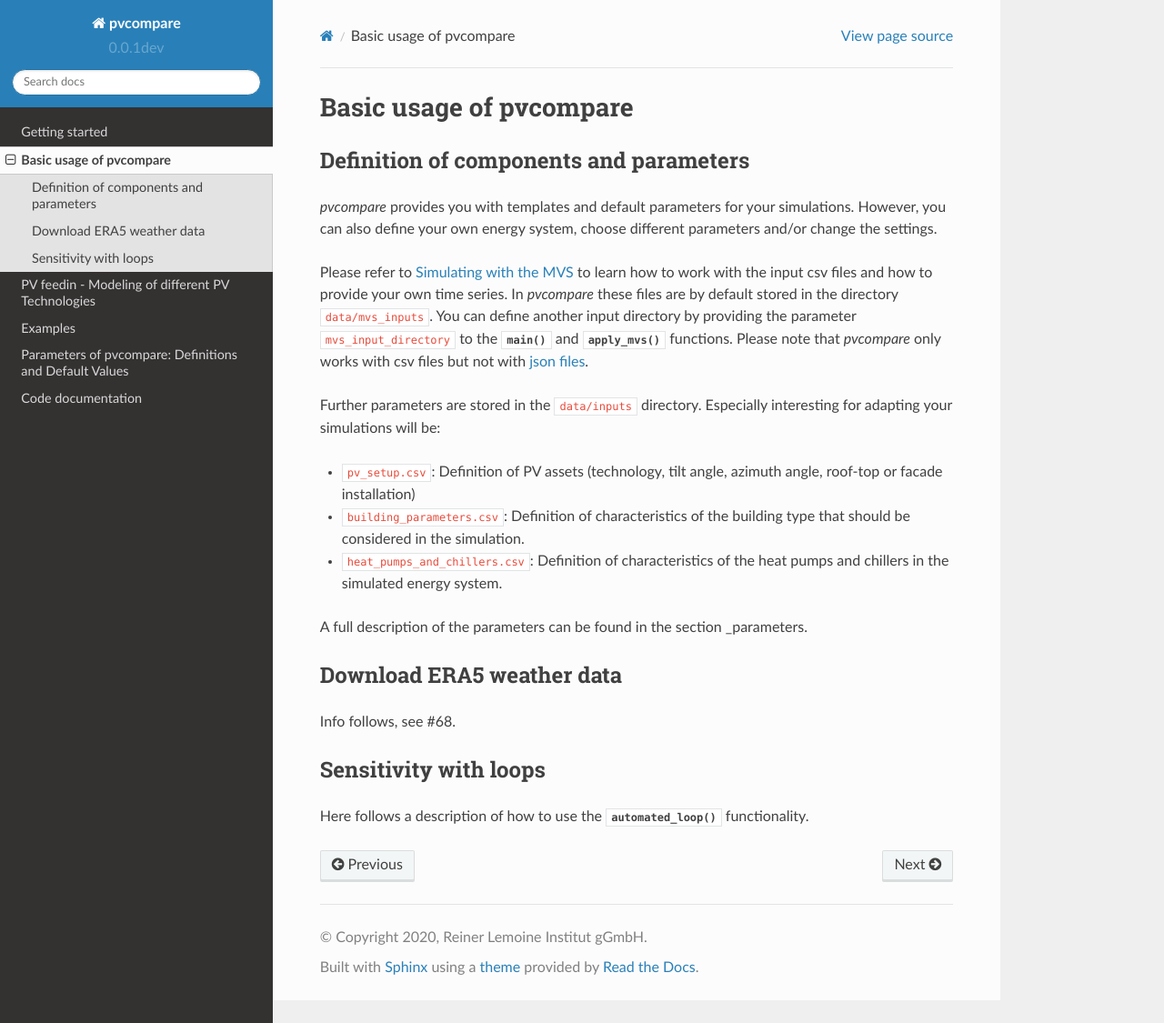
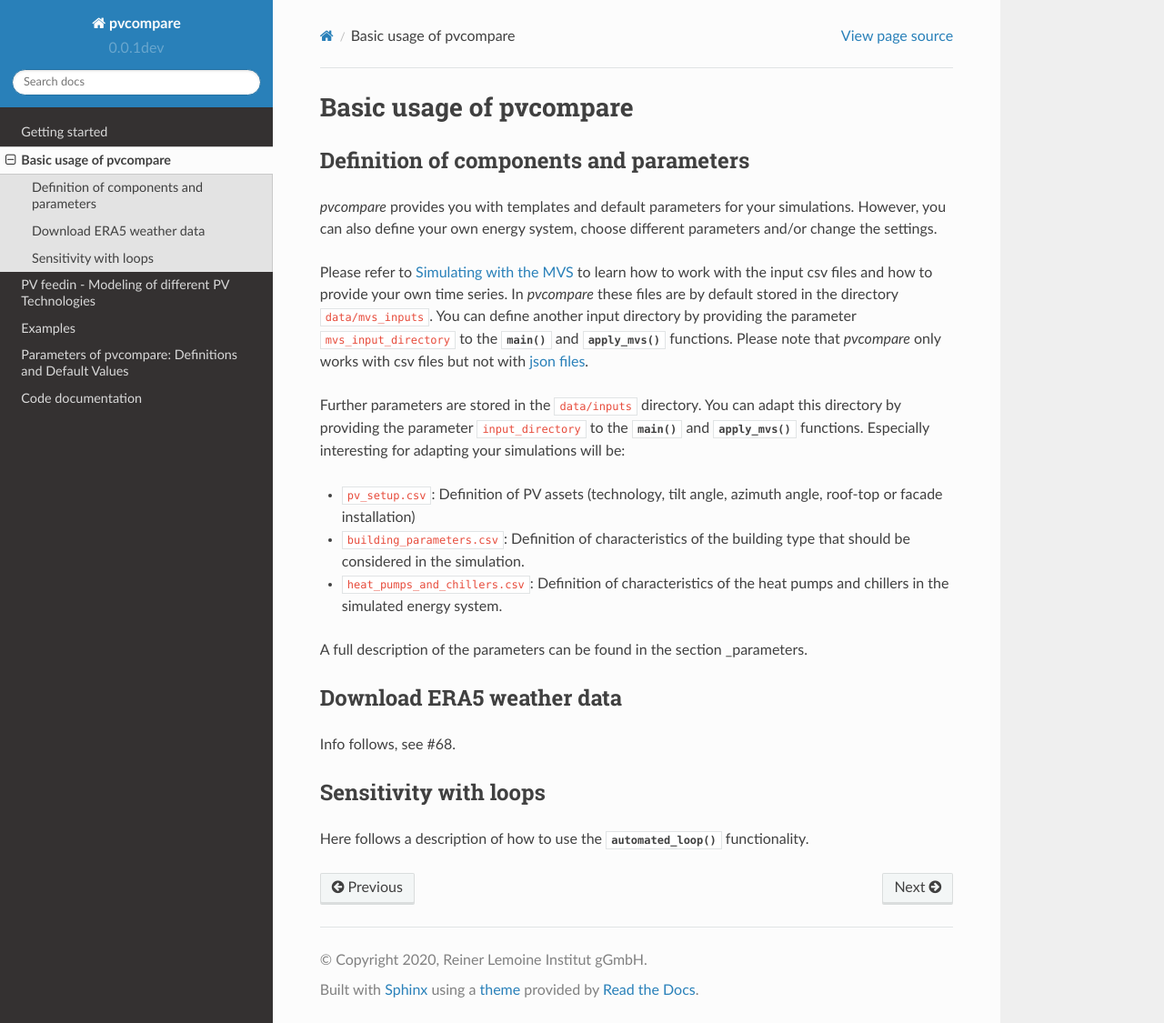
Before and after one commit to greco-project/pvcompare, a Sphinx documentation site: the page built from docs/basic_usage.rst, in a window 1280 px wide and 1125 px high. Shown: the whole window at 91% size. Built offline with Sphinx 7.4.7 and the Read the Docs theme 2.0.0, drawn with Linux system fonts in a browser that asks for light colours; formulas are drawn with MathJax 3.

Commit message:
Additional info docs

```diff
--- a/docs/basic_usage.rst
+++ b/docs/basic_usage.rst
@@ -13,7 +13,7 @@ how to work with the input csv files and how to provide your own time series. In
 ``data/mvs_inputs``. You can define another input directory by providing the parameter ``mvs_input_directory`` to the :py:func:`~.main` and :py:func:`~.apply_mvs` functions.
 Please note that *pvcompare* only works with csv files but not with `json files <https://multi-vector-simulator.readthedocs.io/en/latest/simulating_with_the_mvs.html#json-file-mvs-config-json>`_.
 
-Further parameters are stored in the ``data/inputs`` directory.
+Further parameters are stored in the ``data/inputs`` directory. You can adapt this directory by providing the parameter ``input_directory`` to the :py:func:`~.main` and :py:func:`~.apply_mvs` functions.
 Especially interesting for adapting your simulations will be:
 
 - ``pv_setup.csv``: Definition of PV assets (technology, tilt angle, azimuth angle, roof-top or facade installation)
```
